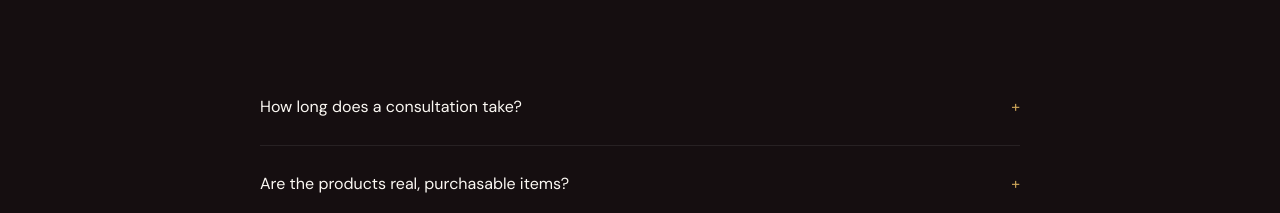
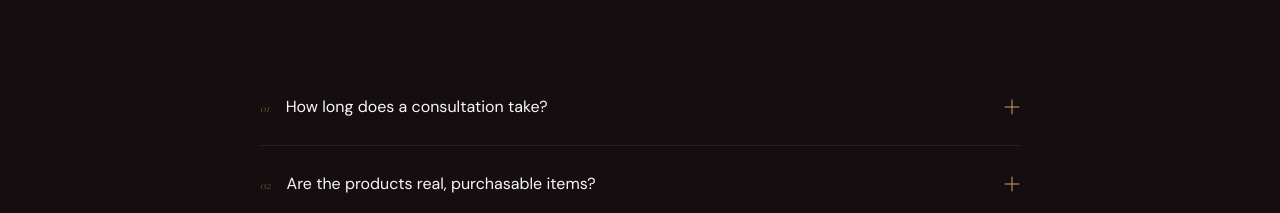
Before and after one commit to pixxyy695/charis-web, a Next.js app in the folder frontend/: page / in a window 1280 px wide. Shown: the part 4197-4410 px from the top of the page. Built offline with nearby package versions, Linux system fonts and the light colour scheme; no server answers.

Commit message:
Upload CHARIS frontend

```diff
--- a/frontend/src/components/landing/FAQ.tsx
+++ b/frontend/src/components/landing/FAQ.tsx
@@ -1,7 +1,7 @@
 "use client";
 
 import { useState } from "react";
-import { motion, AnimatePresence } from "framer-motion";
+import { motion, AnimatePresence, useReducedMotion } from "framer-motion";
 import { SectionHead } from "./SectionHead";
 
 const faqs = [
@@ -19,6 +19,92 @@ const faqs = [
   },
 ];
 
+function PlusMinus({ open }: { open: boolean }) {
+  return (
+    <span className="relative flex h-4 w-4 items-center justify-center">
+      <motion.span
+        className="absolute h-px w-3.5 bg-gold"
+        animate={{ rotate: open ? 90 : 0, opacity: open ? 0 : 1 }}
+        transition={{ duration: 0.3, ease: "easeInOut" }}
+      />
+      <motion.span
+        className="absolute h-px w-3.5 bg-gold"
+        animate={{ rotate: 0 }}
+        transition={{ duration: 0.3 }}
+      />
+    </span>
+  );
+}
+
+function FAQRow({
+  item,
+  i,
+  isOpen,
+  onToggle,
+}: {
+  item: (typeof faqs)[number];
+  i: number;
+  isOpen: boolean;
+  onToggle: () => void;
+}) {
+  const reduce = useReducedMotion();
+
+  return (
+    <motion.div
+      initial={{ opacity: 0, y: 14 }}
+      whileInView={{ opacity: 1, y: 0 }}
+      viewport={{ once: true, margin: "-60px" }}
+      transition={{ duration: 0.5, delay: i * 0.08 }}
+      className="border-b border-white/[0.08]"
+    >
+      <button
+        onClick={onToggle}
+        aria-expanded={isOpen}
+        className="group flex w-full items-center justify-between gap-6 py-[1.625rem] text-left text-base text-warmwhite transition-colors duration-300 hover:text-gold-soft"
+      >
+        <span className="flex items-baseline gap-4">
+          <span className="font-display text-xs italic text-gold/50">
+            {String(i + 1).padStart(2, "0")}
+          </span>
+          {item.q}
+        </span>
+
+        <motion.span
+          animate={{ rotate: isOpen ? 135 : 0 }}
+          transition={{ duration: 0.35, ease: [0.65, 0, 0.35, 1] }}
+          className="flex shrink-0 items-center justify-center"
+        >
+          <svg width="16" height="16" viewBox="0 0 16 16" fill="none" aria-hidden>
+            <path d="M8 1V15M1 8H15" stroke="#C9A257" strokeWidth="1" strokeLinecap="round" />
+          </svg>
+        </motion.span>
+      </button>
+
+      <AnimatePresence initial={false}>
+        {isOpen && (
+          <motion.div
+            initial={{ height: 0, opacity: 0 }}
+            animate={{ height: "auto", opacity: 1 }}
+            exit={{ height: 0, opacity: 0 }}
+            transition={{ duration: 0.4, ease: [0.22, 1, 0.36, 1] }}
+            className="overflow-hidden"
+          >
+            <motion.span
+              aria-hidden
+              initial={{ width: 0 }}
+              animate={{ width: 32 }}
+              exit={{ width: 0 }}
+              transition={{ duration: 0.4, delay: reduce ? 0 : 0.1 }}
+              className="mb-3 block h-px bg-gold/50"
+            />
+            <p className="max-w-[560px] pb-6 text-[14.5px] leading-relaxed text-muted">{item.a}</p>
+          </motion.div>
+        )}
+      </AnimatePresence>
+    </motion.div>
+  );
+}
+
 export function FAQ() {
   const [open, setOpen] = useState<number | null>(null);
 
@@ -26,35 +112,30 @@ export function FAQ() {
     <section id="faq" className="px-14 py-32 max-md:px-5 max-md:py-20">
       <SectionHead eyebrow="Questions" title="Before you begin" />
       <div className="mx-auto max-w-[760px]">
-        {faqs.map((item, i) => {
-          const isOpen = open === i;
-          return (
-            <div key={item.q} className="border-b border-white/[0.08]">
-              <button
-                onClick={() => setOpen(isOpen ? null : i)}
-                aria-expanded={isOpen}
-                className="flex w-full items-center justify-between py-[1.625rem] text-left text-base text-warmwhite"
-              >
-                {item.q}
-                <span className={`text-gold transition-transform duration-300 ${isOpen ? "rotate-45" : ""}`}>+</span>
-              </button>
-              <AnimatePresence initial={false}>
-                {isOpen && (
-                  <motion.div
-                    initial={{ height: 0, opacity: 0 }}
-                    animate={{ height: "auto", opacity: 1 }}
-                    exit={{ height: 0, opacity: 0 }}
-                    transition={{ duration: 0.35 }}
-                    className="overflow-hidden"
-                  >
-                    <p className="pb-6 text-[14.5px] leading-relaxed text-muted">{item.a}</p>
-                  </motion.div>
-                )}
-              </AnimatePresence>
-            </div>
-          );
-        })}
+        {faqs.map((item, i) => (
+          <FAQRow
+            key={item.q}
+            item={item}
+            i={i}
+            isOpen={open === i}
+            onToggle={() => setOpen(open === i ? null : i)}
+          />
+        ))}
       </div>
+
+      <motion.p
+        initial={{ opacity: 0 }}
+        whileInView={{ opacity: 1 }}
+        viewport={{ once: true, margin: "-40px" }}
+        transition={{ duration: 0.5, delay: faqs.length * 0.08 + 0.15 }}
+        className="mx-auto mt-10 max-w-[760px] text-[13.5px] text-muted"
+      >
+        Still have a question?{" "}
+        <a href="/#contact" className="text-gold-soft underline-offset-4 transition-colors hover:text-gold hover:underline">
+          Get in touch
+        </a>
+        .
+      </motion.p>
     </section>
   );
 }
```
